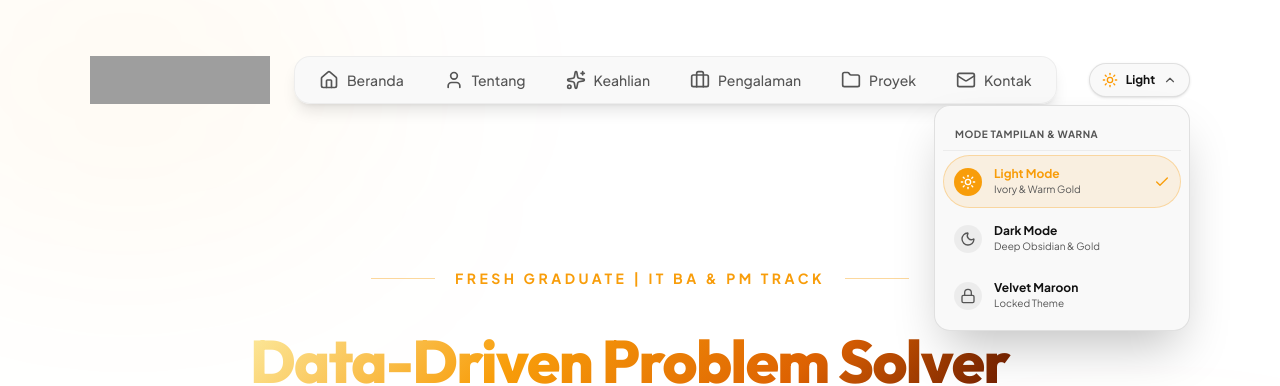
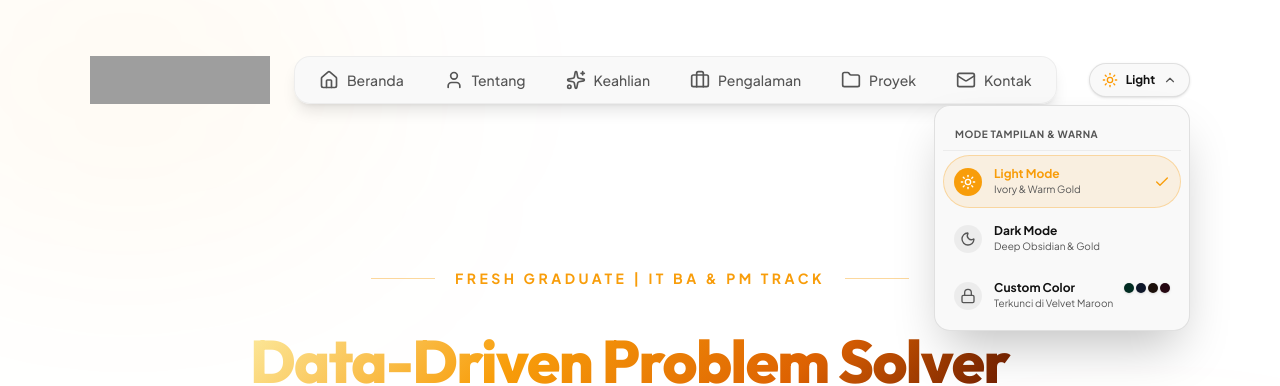
Before and after one commit to asraufmustamin/web-personal-async, a Next.js app: page / in a window 1280 px wide. Both pictures are taken after a click on the button "Light". Shown: the top 386 px of the page. Built offline with nearby package versions, Linux system fonts and the light colour scheme; grey boxes are pictures that could not be loaded.

Commit message:
feat: add subtle color badges and locked popup info to Custom Color mode in ThemeToggle

```diff
--- a/src/components/ui/ThemeToggle.tsx
+++ b/src/components/ui/ThemeToggle.tsx
@@ -2,7 +2,7 @@
 
 import * as React from "react";
 import { useState, useRef, useEffect } from "react";
-import { Moon, Sun, Lock, ChevronDown, Check } from "lucide-react";
+import { Moon, Sun, Lock, ChevronDown, Check, Info } from "lucide-react";
 import { useTheme } from "next-themes";
 import { motion, AnimatePresence } from "framer-motion";
 
@@ -11,6 +11,7 @@ const emptySubscribe = () => () => {};
 export function ThemeToggle() {
   const { theme, setTheme } = useTheme();
   const [isOpen, setIsOpen] = useState(false);
+  const [showLockedMsg, setShowLockedMsg] = useState(false);
   const dropdownRef = useRef<HTMLDivElement | null>(null);
 
   const mounted = React.useSyncExternalStore(
@@ -24,6 +25,7 @@ export function ThemeToggle() {
     const handleClickOutside = (e: MouseEvent) => {
       if (dropdownRef.current && !dropdownRef.current.contains(e.target as Node)) {
         setIsOpen(false);
+        setShowLockedMsg(false);
       }
     };
     document.addEventListener("mousedown", handleClickOutside);
@@ -51,7 +53,7 @@ export function ThemeToggle() {
     },
     {
       id: "custom",
-      name: "Velvet Maroon",
+      name: "Custom Color",
       desc: "Locked Theme",
       icon: Lock,
       color: "text-rose-400",
@@ -61,11 +63,20 @@ export function ThemeToggle() {
   const currentOption = themeOptions.find((t) => t.id === theme) || themeOptions[0];
   const CurrentIcon = currentOption.icon;
 
+  const handleCustomClick = () => {
+    setTheme("custom");
+    setShowLockedMsg(true);
+    // Don't close dropdown immediately so they can see the message
+  };
+
   return (
     <div className="relative inline-block text-left" ref={dropdownRef}>
       {/* Dropdown Button Trigger */}
       <button
-        onClick={() => setIsOpen(!isOpen)}
+        onClick={() => {
+          setIsOpen(!isOpen);
+          if (isOpen) setShowLockedMsg(false); // reset msg on close
+        }}
         className="flex items-center gap-2 px-3 py-2 rounded-full bg-bg-card hover:bg-black/5 dark:hover:bg-white/10 border border-black/10 dark:border-white/10 transition-all duration-300 shadow-sm cursor-pointer group"
         aria-label="Pilih Tema Tampilan"
         aria-expanded={isOpen}
@@ -94,43 +105,109 @@ export function ThemeToggle() {
             </div>
 
             <div className="space-y-1">
-              {themeOptions.map((opt) => {
-                const OptionIcon = opt.icon;
-                const isSelected = theme === opt.id;
-                return (
+              {/* Light Mode */}
               <button
-                    key={opt.id}
-                    onClick={() => {
-                      setTheme(opt.id);
-                      setIsOpen(false);
-                    }}
+                onClick={() => { setTheme("light"); setIsOpen(false); }}
                 className={`w-full flex items-center justify-between p-2.5 rounded-xl transition-all duration-200 cursor-pointer text-left ${
-                      isSelected
+                  theme === "light"
                     ? "bg-primary/10 border border-primary/30"
                     : "hover:bg-black/5 dark:hover:bg-white/5 border border-transparent"
                 }`}
               >
                 <div className="flex items-center gap-3">
-                      <div className={`p-1.5 rounded-lg ${isSelected ? "bg-primary text-white" : "bg-black/5 dark:bg-white/5 text-text-muted"}`}>
-                        <OptionIcon className="h-4 w-4" />
+                  <div className={`p-1.5 rounded-lg ${theme === "light" ? "bg-primary text-white" : "bg-black/5 dark:bg-white/5 text-text-muted"}`}>
+                    <Sun className="h-4 w-4" />
                   </div>
                   <div>
-                        <div className={`text-xs font-bold ${isSelected ? "text-primary" : "text-text-main"}`}>
-                          {opt.name}
+                    <div className={`text-xs font-bold ${theme === "light" ? "text-primary" : "text-text-main"}`}>
+                      Light Mode
                     </div>
                     <div className="text-[10px] text-text-muted">
-                          {opt.desc}
+                      Ivory & Warm Gold
                     </div>
                   </div>
                 </div>
+                {theme === "light" && <Check className="h-4 w-4 text-primary shrink-0" />}
+              </button>
 
-                    {isSelected && (
-                      <Check className="h-4 w-4 text-primary shrink-0" />
+              {/* Dark Mode */}
+              <button
+                onClick={() => { setTheme("dark"); setIsOpen(false); }}
+                className={`w-full flex items-center justify-between p-2.5 rounded-xl transition-all duration-200 cursor-pointer text-left ${
+                  theme === "dark"
+                    ? "bg-primary/10 border border-primary/30"
+                    : "hover:bg-black/5 dark:hover:bg-white/5 border border-transparent"
+                }`}
+              >
+                <div className="flex items-center gap-3">
+                  <div className={`p-1.5 rounded-lg ${theme === "dark" ? "bg-primary text-white" : "bg-black/5 dark:bg-white/5 text-text-muted"}`}>
+                    <Moon className="h-4 w-4" />
+                  </div>
+                  <div>
+                    <div className={`text-xs font-bold ${theme === "dark" ? "text-primary" : "text-text-main"}`}>
+                      Dark Mode
+                    </div>
+                    <div className="text-[10px] text-text-muted">
+                      Deep Obsidian & Gold
+                    </div>
+                  </div>
+                </div>
+                {theme === "dark" && <Check className="h-4 w-4 text-primary shrink-0" />}
+              </button>
+
+              {/* Custom Color Mode (Locked) */}
+              <button
+                onClick={handleCustomClick}
+                className={`w-full flex items-center justify-between p-2.5 rounded-xl transition-all duration-200 cursor-pointer text-left ${
+                  theme === "custom"
+                    ? "bg-primary/10 border border-primary/30"
+                    : "hover:bg-black/5 dark:hover:bg-white/5 border border-transparent"
+                }`}
+              >
+                <div className="flex items-center gap-3 w-full">
+                  <div className={`p-1.5 rounded-lg ${theme === "custom" ? "bg-primary text-white" : "bg-black/5 dark:bg-white/5 text-text-muted"}`}>
+                    <Lock className="h-4 w-4" />
+                  </div>
+                  <div className="flex-1">
+                    <div className={`text-xs font-bold flex items-center justify-between w-full ${theme === "custom" ? "text-primary" : "text-text-main"}`}>
+                      Custom Color
+                      {/* Little color dot badges indicating custom colors */}
+                      <div className="flex items-center gap-0.5 ml-2">
+                        <div className="w-2.5 h-2.5 rounded-full bg-[#022C22] shadow-sm"></div>
+                        <div className="w-2.5 h-2.5 rounded-full bg-[#0F172A] shadow-sm"></div>
+                        <div className="w-2.5 h-2.5 rounded-full bg-[#1C100B] shadow-sm"></div>
+                        <div className="w-2.5 h-2.5 rounded-full bg-[#250711] shadow-sm"></div>
+                      </div>
+                    </div>
+                    <div className="text-[10px] text-text-muted">
+                      Terkunci di Velvet Maroon
+                    </div>
+                  </div>
+                </div>
+                {theme === "custom" && !showLockedMsg && <Check className="h-4 w-4 text-primary shrink-0" />}
+              </button>
+            </div>
+
+            {/* Small Popup Message inside the card */}
+            <AnimatePresence>
+              {showLockedMsg && theme === "custom" && (
+                <motion.div
+                  initial={{ opacity: 0, height: 0 }}
+                  animate={{ opacity: 1, height: "auto" }}
+                  exit={{ opacity: 0, height: 0 }}
+                  className="overflow-hidden"
+                >
+                  <div className="mt-2 p-2.5 bg-black/5 dark:bg-white/5 border border-black/5 dark:border-white/5 rounded-xl flex items-start gap-2">
+                    <Info className="w-3.5 h-3.5 text-primary shrink-0 mt-0.5" />
+                    <p className="text-[10px] text-text-muted leading-tight">
+                      Fitur ganti warna sedang disiapkan! 🎨<br/>
+                      Sementara ini nikmati tema <strong className="text-text-main">Velvet Maroon</strong>.
+                    </p>
+                  </div>
+                </motion.div>
               )}
-                  </button>
-                );
-              })}
-            </div>
+            </AnimatePresence>
+
           </motion.div>
         )}
       </AnimatePresence>
```
Lines whose indentation alone changed are shown as unchanged.
